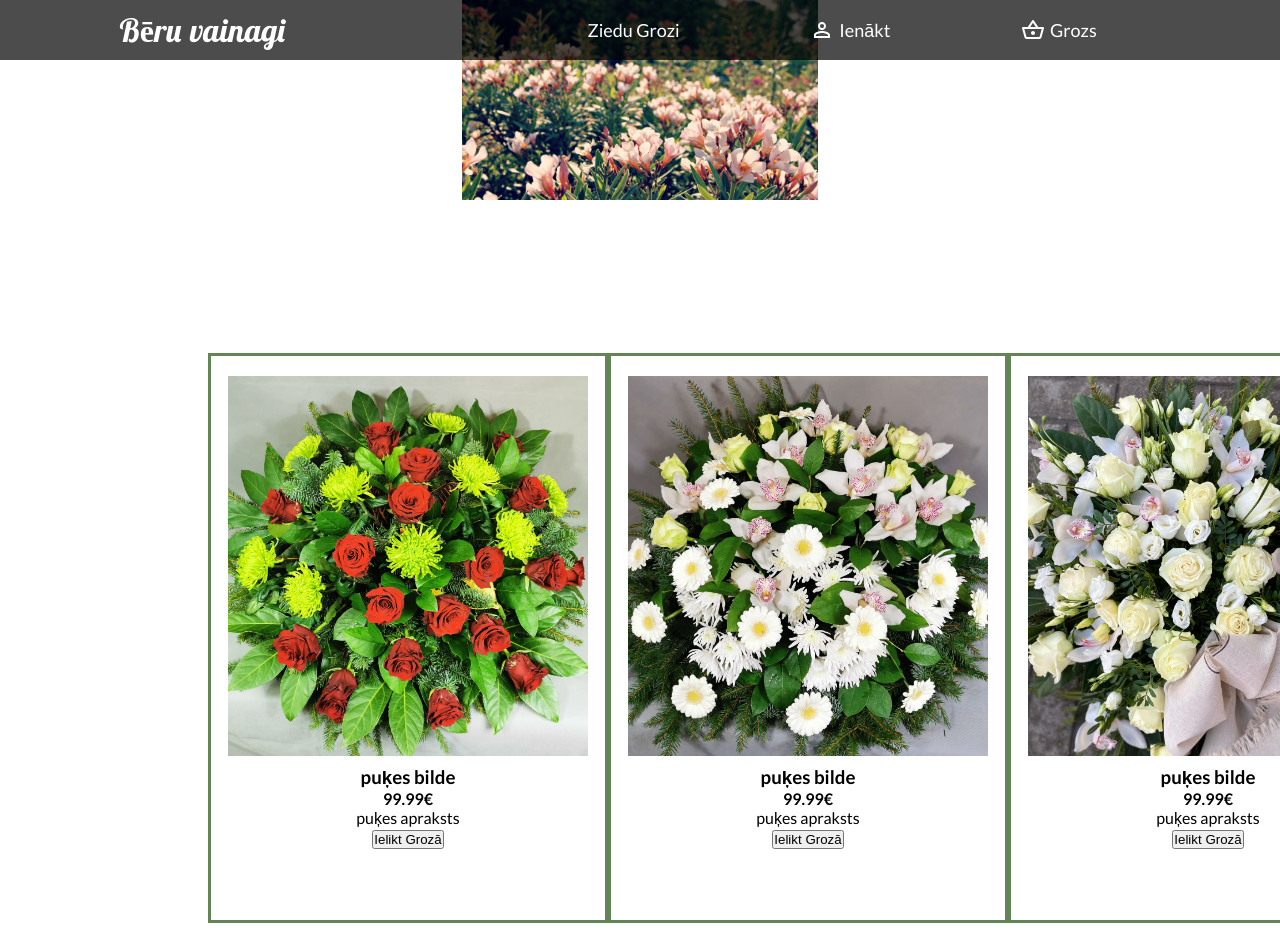
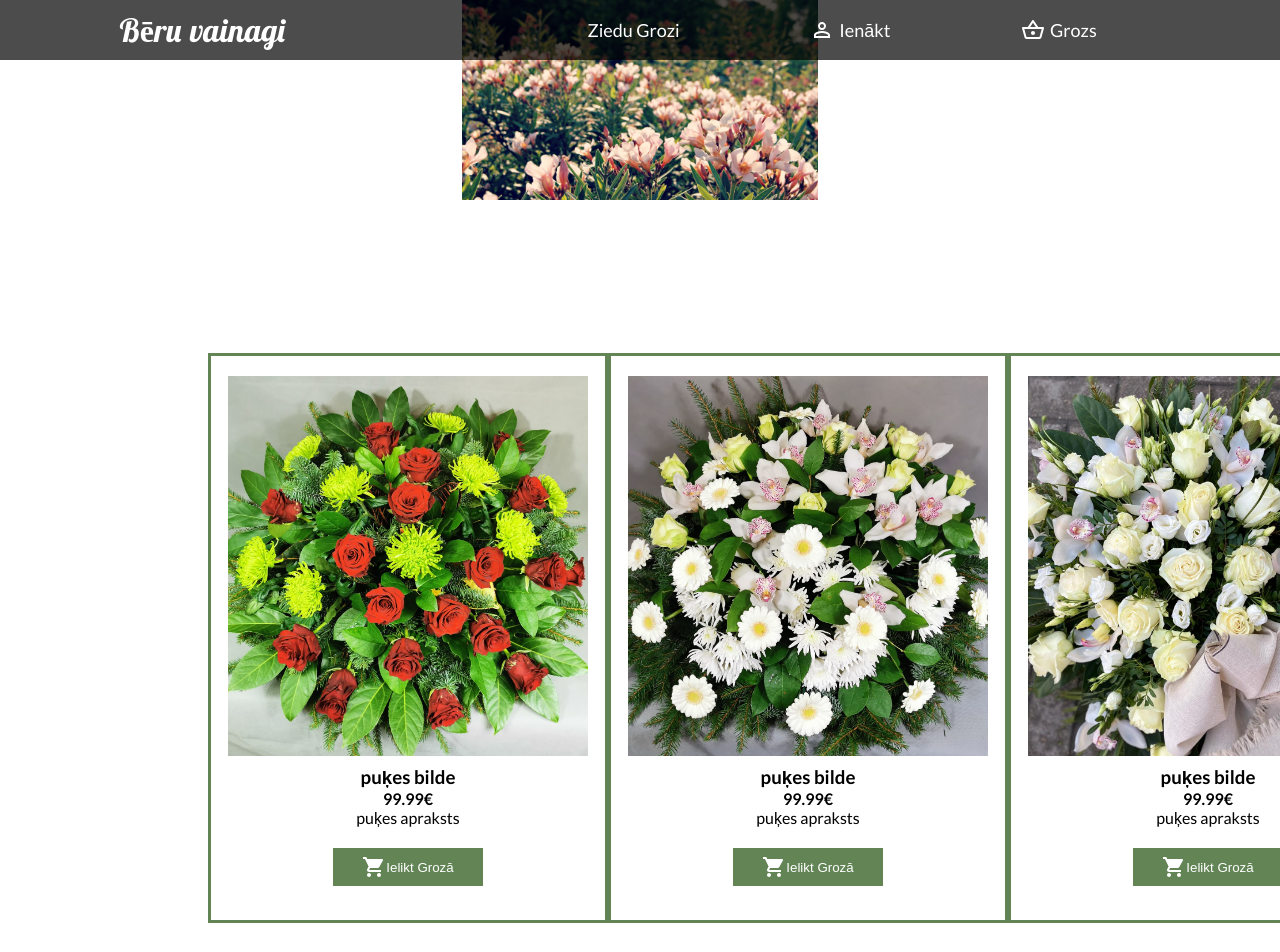
Before and after one commit to RobzLegz/Online-Flower-Shop, a React (Create React App) app: page / in a window 1280 px wide. Shown: the top 952 px of the page. Built offline with nearby package versions, Linux system fonts and the light colour scheme.

Commit message:
styling products

```diff
--- a/src/Product.css
+++ b/src/Product.css
@@ -24,3 +24,22 @@
   align-items: center;
   flex-direction: column;
 }
+.productButtonsContainer {
+  margin-top: 20px;
+}
+.productButtonsContainer > button {
+  background: #638455;
+  color: #fff;
+  padding: 7px 10px;
+  display: flex;
+  align-items: center;
+  width: 150px;
+  border: none;
+  outline: none;
+  justify-content: center;
+  cursor: pointer;
+  transition: all 0.3s ease;
+}
+.productButtonsContainer > button:hover {
+  background-color: #2b5735;
+}
--- a/src/Product.js
+++ b/src/Product.js
@@ -1,5 +1,6 @@
 import React from 'react';
 import "./Product.css";
+import ShoppingCartIcon from '@material-ui/icons/ShoppingCart';
 
 const Product = ({title, price, description, image}) => {
     return (
@@ -13,7 +14,7 @@ const Product = ({title, price, description, image}) => {
                 <p>{description}</p>
             </div>
             <div className="productButtonsContainer">
-                <button>Ielikt Grozā</button>
+                <button><ShoppingCartIcon />Ielikt Grozā</button>
             </div>
         </div>
     );
```
Also changed, not shown: src/colors.txt.
